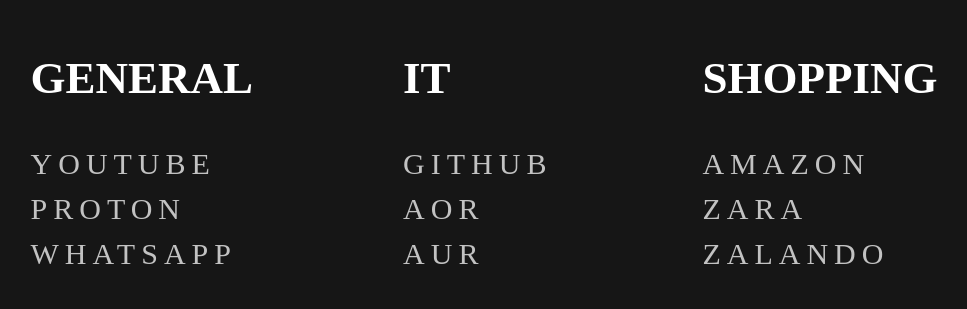
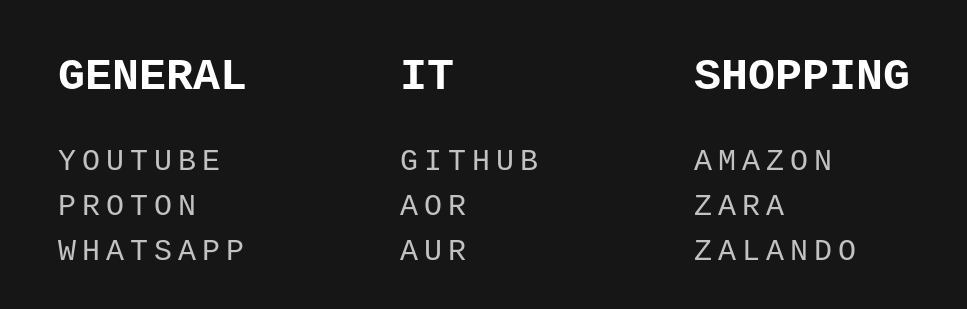
Before and after one commit to emdeby/browser-startpage, a plain HTML site: page src/index.html in a window 1280 px wide. Shown: the part 224-533 px from the top of the page, without its empty margins (156-1123 px from the left). Drawn offline with Linux system fonts and the light colour scheme.

Commit message:
Update style.css

```diff
--- a/src/style.css
+++ b/src/style.css
@@ -5,6 +5,9 @@
 body {
     background-color: #161616;
     color: white;
+    font-family:
+        JetBrainsMono,
+        monospace;
     font-size: 22px;
 }
 
```
